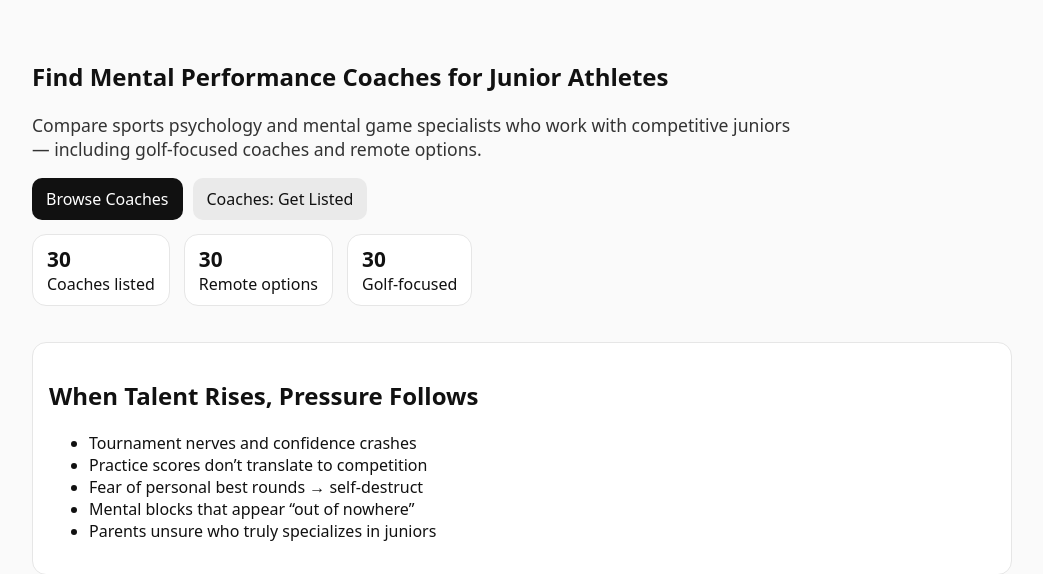
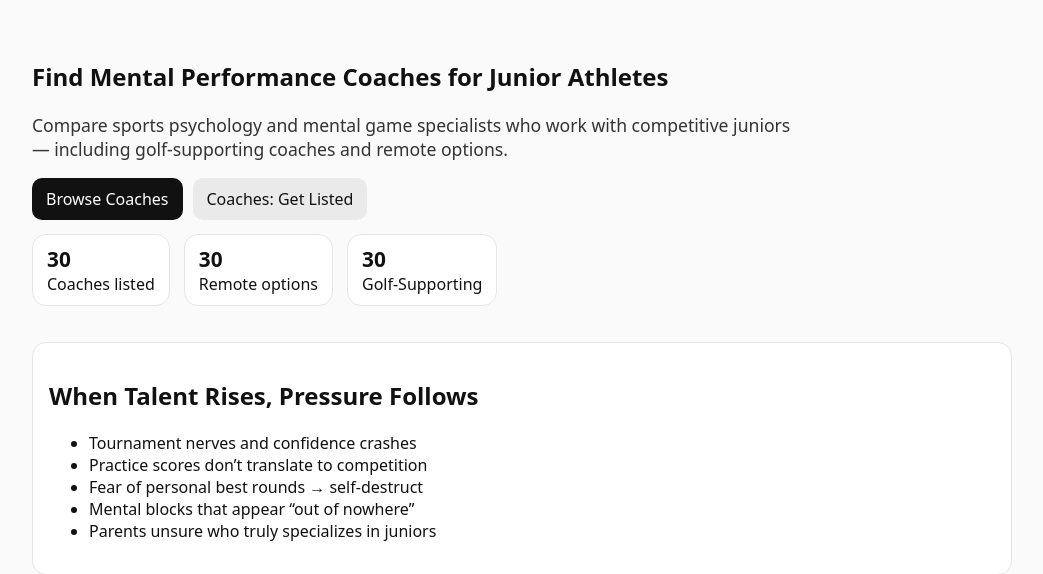
Before and after one commit to youn761/junior-mental-performance-directory, a Flask app: page / in a window 1280 px wide. Shown: the part 59-633 px from the top of the page, without its empty margins (118-1161 px from the left). Run offline with Flask 3, Linux system fonts and the light colour scheme.

Commit message:
Update homepage wording to golf supporting

```diff
--- a/templates/home.html
+++ b/templates/home.html
@@ -5,7 +5,7 @@
 <section class="hero">
   <h1>Find Mental Performance Coaches for Junior Athletes</h1>
   <p class="lead">
-    Compare sports psychology and mental game specialists who work with competitive juniors — including golf-focused coaches and remote options.
+    Compare sports psychology and mental game specialists who work with competitive juniors — including golf-supporting coaches and remote options.
   </p>
   <div class="cta">
     <a class="btn" href="/coaches">Browse Coaches</a>
@@ -15,7 +15,7 @@
   <div class="stats">
     <div class="stat"><strong>{{ total }}</strong><span>Coaches listed</span></div>
     <div class="stat"><strong>{{ remote_count }}</strong><span>Remote options</span></div>
-    <div class="stat"><strong>{{ golf_count }}</strong><span>Golf-focused</span></div>
+    <div class="stat"><strong>{{ golf_count }}</strong><span>Golf-Supporting</span></div>
   </div>
 </section>
 
```
